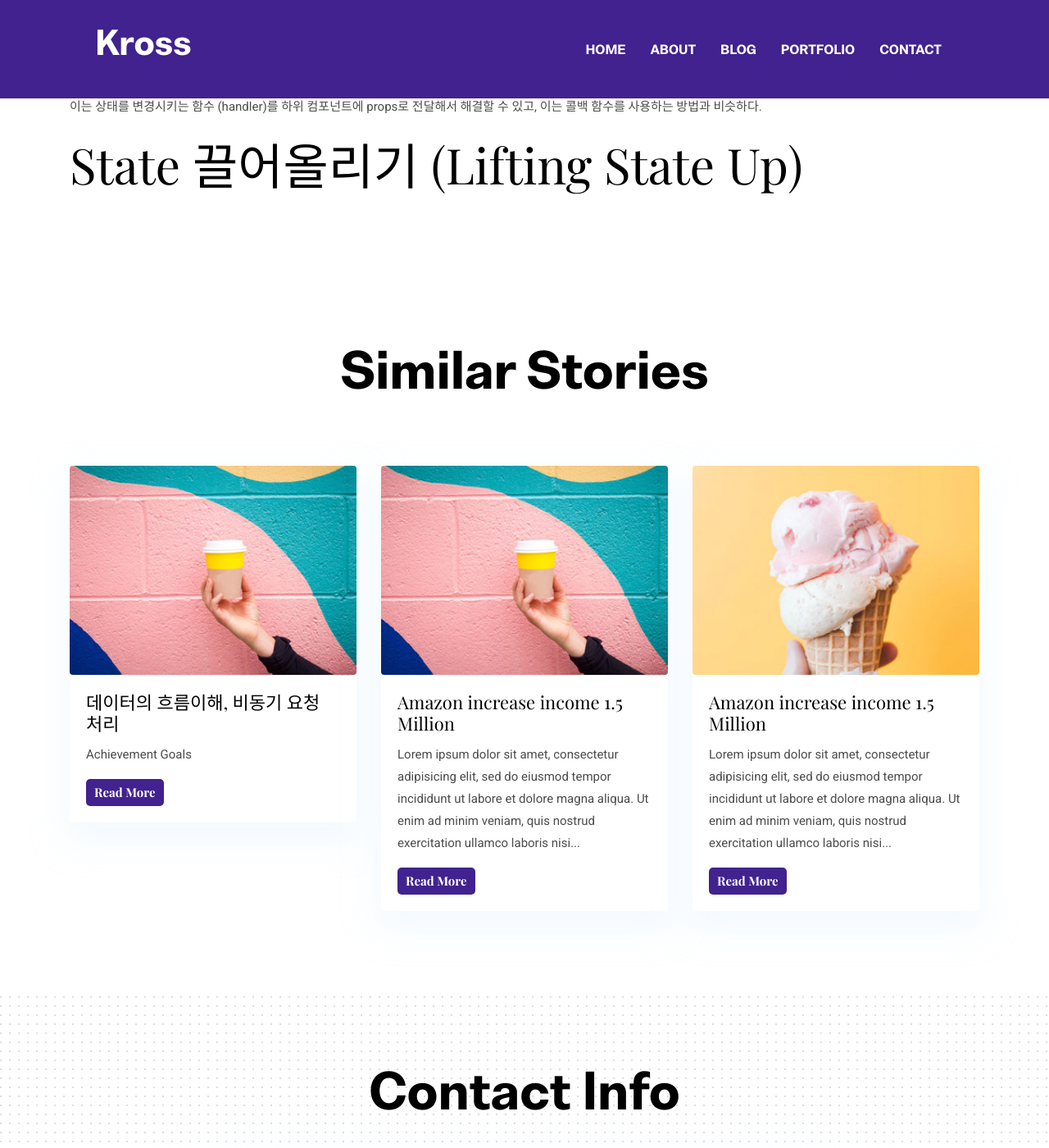
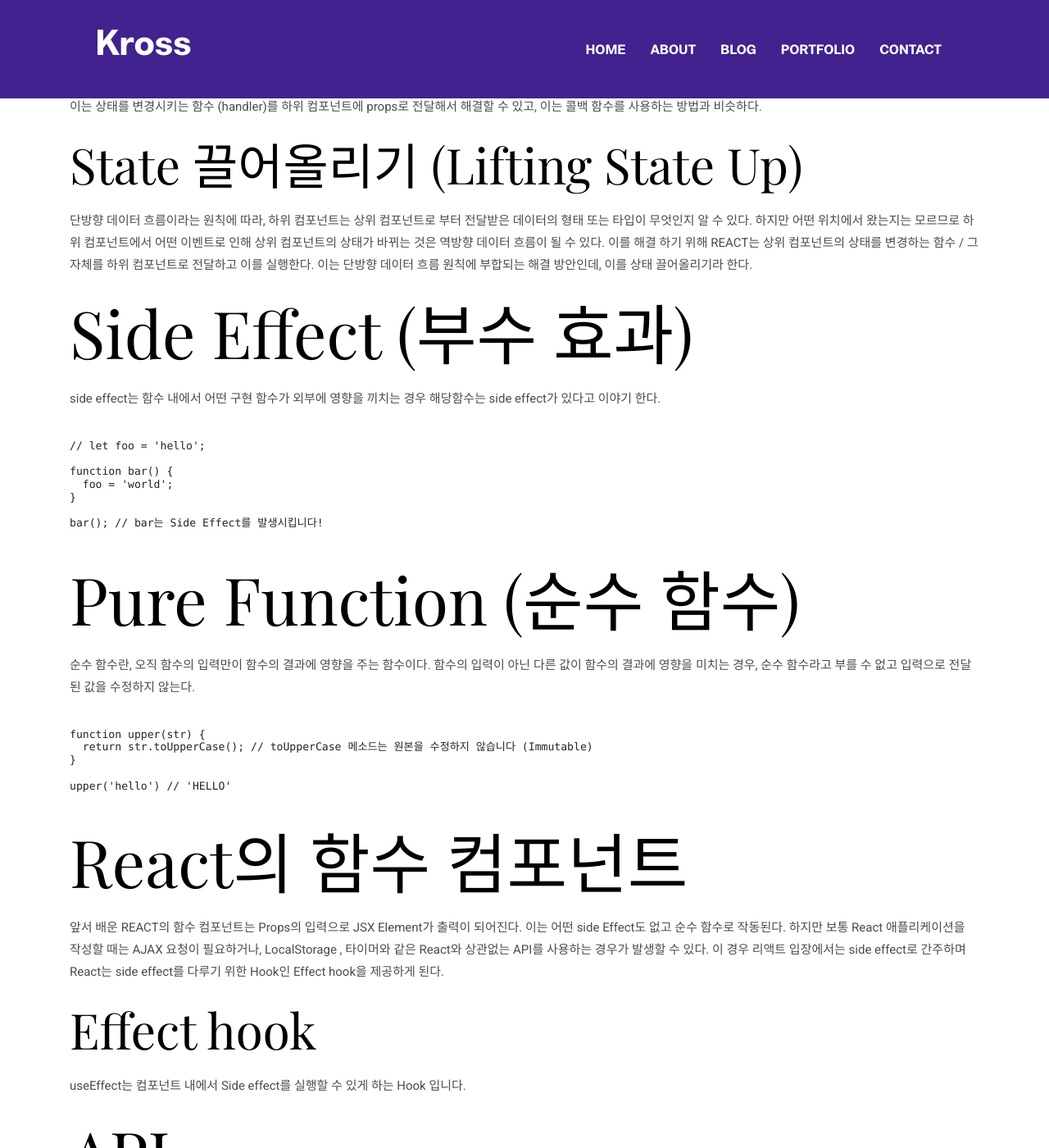
Before and after one commit to hanna030/hanna030.github.io, a Jekyll site: the page built from _posts/2021-09-06-TIL.markdown, in a window 1280 px wide and 1400 px high, scrolled down 2089 px. Shown: the whole window at 82% size. Built offline with Jekyll 4.4.1, drawn with Linux system fonts in a browser that asks for light colours; some of the changed text lies outside the part shown.

Commit message:
Update 2021-09-06-TIL.markdown

```diff
--- a/_posts/2021-09-06-TIL.markdown
+++ b/_posts/2021-09-06-TIL.markdown
@@ -55,3 +55,87 @@ React의 개발 방식의 가장 큰 특징은 페이지 단위가 아닌, 컴
 이는 상태를 변경시키는 함수 (handler)를 하위 컴포넌트에 props로 전달해서 해결할 수 있고, 이는 콜백 함수를 사용하는 방법과 비슷하다.
 
 ## State 끌어올리기 (Lifting State Up)
+
+단방향 데이터 흐름이라는 원칙에 따라, 하위 컴포넌트는 상위 컴포넌트로 부터 전달받은 데이터의 형태 또는 타입이 무엇인지 알 수 있다. 하지만 어떤 위치에서 왔는지는 모르므로 하위 컴포넌트에서 어떤 이벤트로 인해 상위 컴포넌트의 상태가 바뀌는 것은 역방향 데이터 흐름이 될 수 있다. 이를 해결 하기 위해 REACT는 상위 컴포넌트의 상태를 변경하는 함수 / 그 자체를 하위 컴포넌트로 전달하고 이를 실행한다.
+이는 단방향 데이터 흐름 원칙에 부합되는 해결 방안인데, 이를 상태 끌어올리기라 한다.
+
+# Side Effect (부수 효과)
+
+side effect는 함수 내에서 어떤 구현 함수가 외부에 영향을 끼치는 경우 해당함수는 side effect가 있다고 이야기 한다.
+
+<pre>
+<code>
+// let foo = 'hello';
+
+function bar() {
+  foo = 'world';
+}
+
+bar(); // bar는 Side Effect를 발생시킵니다!
+</code>
+</pre>
+
+# Pure Function (순수 함수)
+
+순수 함수란, 오직 함수의 입력만이 함수의 결과에 영향을 주는 함수이다.
+함수의 입력이 아닌 다른 값이 함수의 결과에 영향을 미치는 경우, 순수 함수라고 부를 수 없고 입력으로 전달된 값을 수정하지 않는다.
+
+<pre>
+<code>
+function upper(str) {
+  return str.toUpperCase(); // toUpperCase 메소드는 원본을 수정하지 않습니다 (Immutable)
+}
+
+upper('hello') // 'HELLO'
+</code>
+</pre>
+
+# React의 함수 컴포넌트
+
+앞서 배운 REACT의 함수 컴포넌트는 Props의 입력으로 JSX Element가 출력이 되어진다.
+이는 어떤 side Effect도 없고 순수 함수로 작동된다.
+하지만 보통 React 애플리케이션을 작성할 때는 AJAX 요청이 필요하거나, LocalStorage , 타이머와 같은 React와 상관없는 API를 사용하는 경우가 발생할 수 있다.
+이 경우 리액트 입장에서는 side effect로 간주하며 React는 side effect를 다루기 위한 Hook인 Effect hook을 제공하게 된다.
+
+## Effect hook
+
+useEffect는 컴포넌트 내에서 Side effect를 실행할 수 있게 하는 Hook 입니다.
+
+# API
+
+예를 들어 컴포넌트에서 실행하는 Side effect는 브라우저 API를 이용하여, 타이틀을 변경하게 된다면 순서는
+
+1. 컴포넌트 생성 후 처음 화면에 렌더링(표시)
+2. 컴포넌트에 새로운 props가 전달되며 렌더링
+3. 컴포넌트에 상태(state)가 바뀌며 렌더링
+
+순서로 진행된다. 이와 같이 매 번 새롭게 컴포넌트가 렌더링될 때 Effect Hook이 실행되게 된다.
+
+# Hook을 쓸 때 주의할 점
+
+최상위에서만 Hook을 호출해야한다.
+React 함수 내에서 Hook을 호출해야한다.
+
+## Effect Hook (2) - 조건부 실행
+
+## 조건부 effect 발생 (dependency array)
+
+useEffect의 두 번째 인자는 배열이다.
+이 배열은 조건을 담고 있고 조건은 boolean 형태의 표현식이 아닌, 어떤 값의 변경이 일어날 때를 의미한다면 해당 배열엔 어떤값의 목록이 들어가게 된다.
+
+이 배열을 종속성 배열이라고 한다.
+
+# API
+
+useEffect의 두 번째 인자는 종속성 배열이다. 배열 내의 종속성1, 또는 종속성2의 값이 변할 때, 첫 번째 인자의 함수가 실행되게 된다.
+배열 내의 어떤 값이 변할 때에만, (effect가 발생하는) 함수가 실행되는 원리이다.
+
+# 단 한번만 실행되는 Effect 함수
+
+만일 종속성 목록에 아무런 종속성도 없다면 아래와 같이 반응하게 된다.
+
+1. 빈 배열 넣기
+   useEffect(함수, [])
+
+2. 아무것도 넣지 않기 (기본 형태)
+   useEffect(함수)
```
